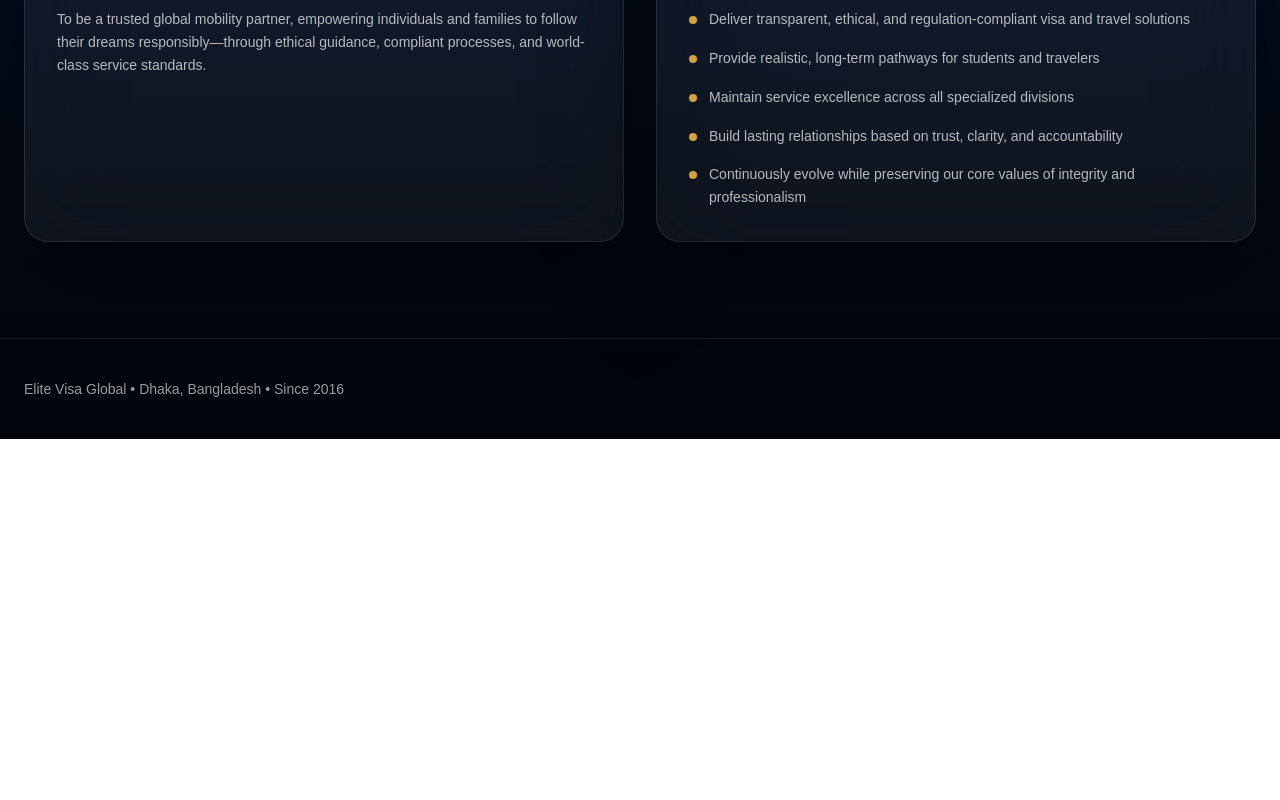
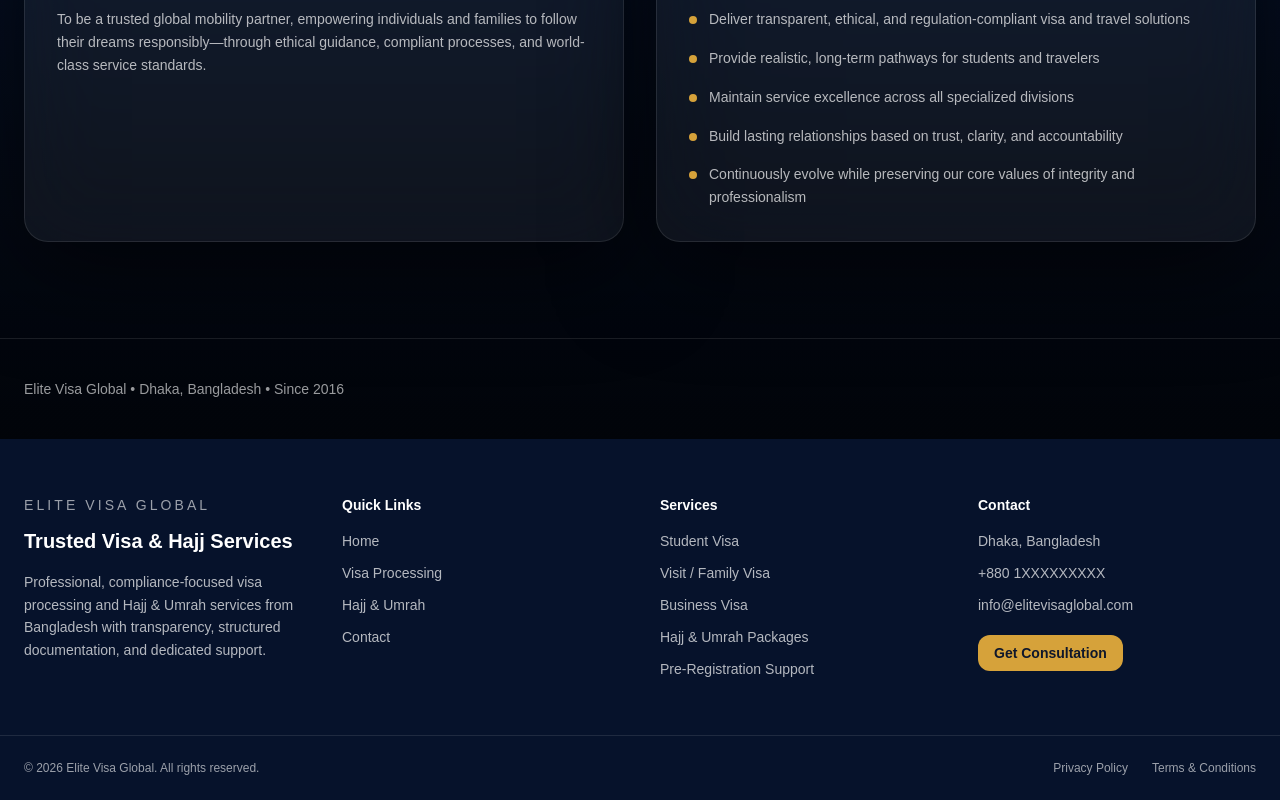
Before and after one commit to thinkGrow/elite-visa-global, a Next.js app: page /about in a window 1280 px wide. Shown: the part 1547-2347 px from the top of the page. Before the commit the page ends 1986 px from the top, so only its background shows below. Built offline with nearby package versions, Linux system fonts and the light colour scheme.

Commit message:
footer everywher

```diff
--- a/src/app/layout.tsx
+++ b/src/app/layout.tsx
@@ -2,6 +2,7 @@ import type { Metadata } from "next";
 import { Geist, Geist_Mono } from "next/font/google";
 import "./globals.css";
 import { Playfair_Display } from "next/font/google";
+import { Footer } from "@/components/home/layout/Footer";
 
 const playfair = Playfair_Display({
   subsets: ["latin"],
@@ -36,6 +37,7 @@ export default function RootLayout({
         className={`${geistSans.variable} ${geistMono.variable} ${playfair.variable} antialiased`}
       >
         {children}
+        <Footer></Footer>
       </body>
     </html>
   );
--- a/src/app/page.tsx
+++ b/src/app/page.tsx
@@ -33,8 +33,6 @@ export default function HomePage() {
       <WelcomeSection />
       <CoreServiceSection />
       <TrustSection />
-
-      <Footer></Footer>
     </main>
   );
 }
```
